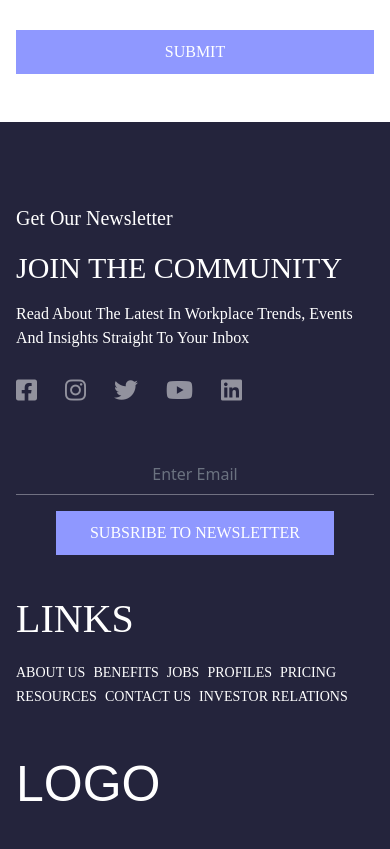
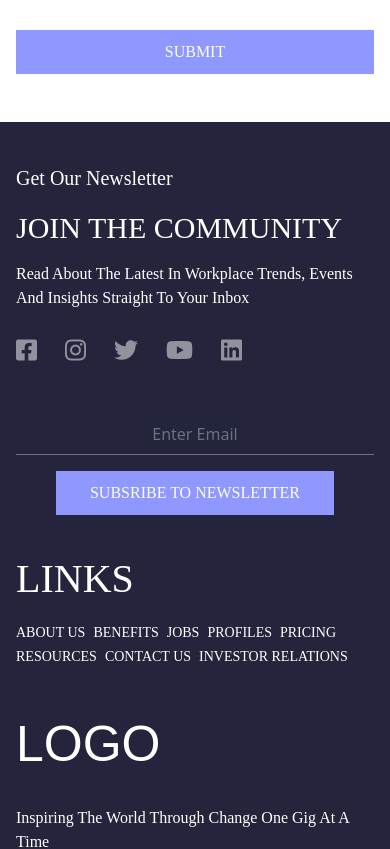
Before and after one commit to SheikhRashed/client--tailwindcss, a Vue app: page / in a window 390 px wide. Shown: the part 6800-7649 px from the top of the page. Built offline with nearby package versions, Linux system fonts and the light colour scheme; a web font is replaced by a local one.

Commit message:
removed spacing from footer text

```diff
--- a/src/components/Footer/Footer.vue
+++ b/src/components/Footer/Footer.vue
@@ -1,5 +1,5 @@
 <template lang="">
-    <div class="bg-footer py-20">
+    <div class="bg-footer py-10 lg:py-20">
         <div class="container flex justify-between flex-col xl:flex-row ">
             <!-- Left content  -->
             <div class="w-full xl:max-w-3xl mr-4 xl:mr-6 order-2 lg:order-1">
@@ -34,7 +34,7 @@
                     <p class="text-[10px] leading-normal capitalize text-white text-opacity-40  md:max-w-xl my-8 font-primary-medium ">COMPANY REFERS TO THE GLOBAL PLATFORM, AND MAY REFER TO ONE OR MORE LICENSED COMPANIES, EACH OF WHICH IS A SEPARATE LEGAL ENTITY. COMPANY BRAND AND TECHNOLOGY IS OWNED BY COMPANY NO. 123456</p>
                     <!-- privacy Brif end  -->
                     <!-- Copy right Text  -->
-                    <p class="text-[10px] uppercase text-white text-opacity-40 mb-10 xl:mb-0 font-primary-medium "> company &copy; all rights reserved 2021</p>
+                    <p class="text-[10px] uppercase text-white text-opacity-40 sm:mb-10 xl:mb-0 font-primary-medium "> company &copy; all rights reserved 2021</p>
                     <!-- Copy right Text  -->
                 </div>
                 <!-- left top end   -->
```
